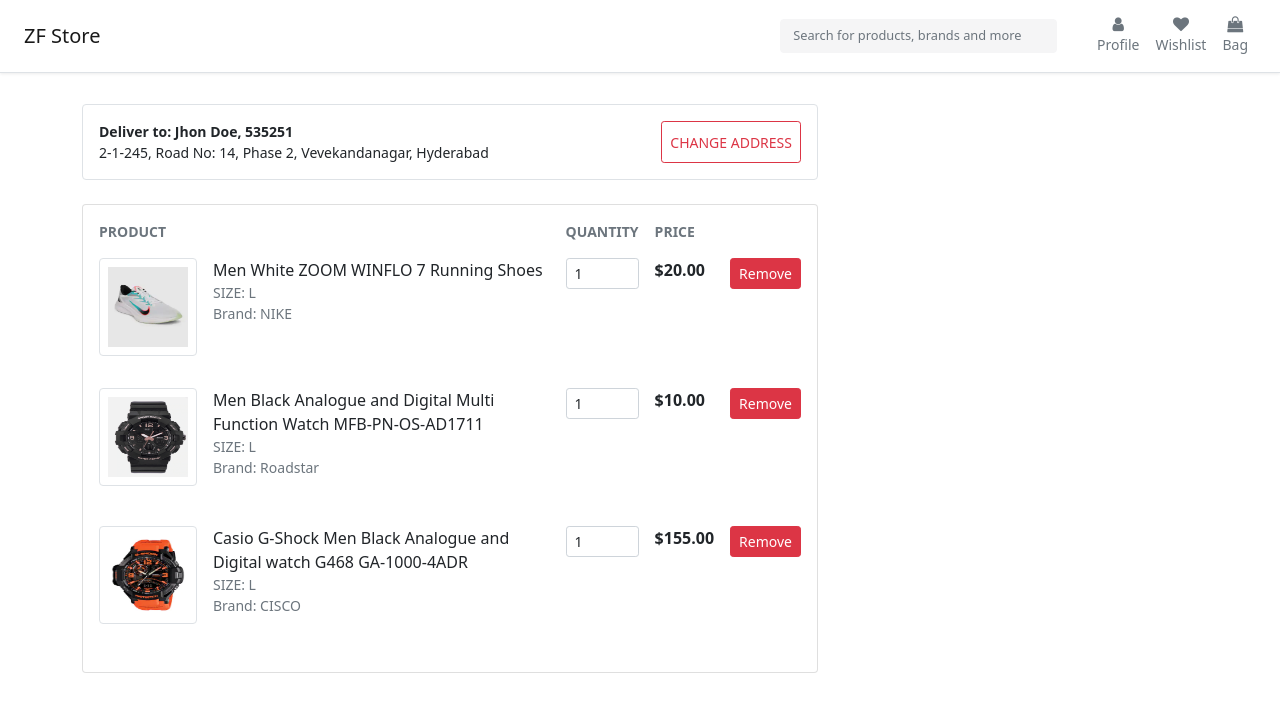
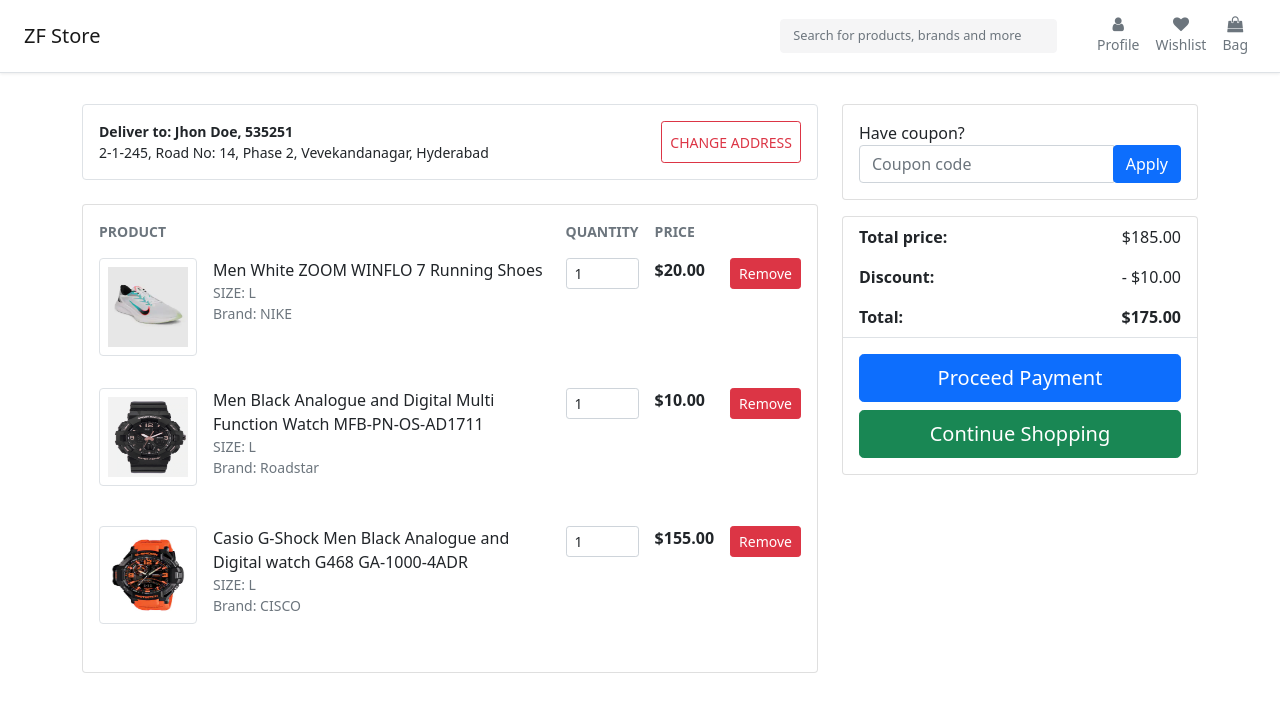
Before and after one commit to ramunaidubobbili/zf-store, a React (Create React App) app: page /cart in a window 1280 px wide. Shown: the top 712 px of the page. Built offline with nearby package versions, Linux system fonts and the light colour scheme.

Commit message:
Changes for cart

```diff
--- a/src/components/cart/cart.jsx
+++ b/src/components/cart/cart.jsx
@@ -130,7 +130,39 @@ class Cart extends React.Component {
                         </div>
                     </div>
                     <div className="col-sm-12 col-md-4">
-
+                        <div className="card mb-3">
+                            <div className="card-body">
+                                <form>
+                                    <div className="form-group"> <label>Have coupon?</label>
+                                        <div className="input-group"> <input type="text" className="form-control coupon" name="" placeholder="Coupon code" /> <span className="input-group-append"> <button className="btn btn-primary btn-apply coupon">Apply</button> </span> </div>
+                                    </div>
+                                </form>
+                            </div>
+                        </div>
+                        <div className="card">
+                            <div className="px-2">
+                                <table className="table table-borderless table-shopping-cart mb-0">
+                                    <tbody>
+                                        <tr>
+                                            <th>Total price:</th>
+                                            <td align="right">$185.00</td>
+                                        </tr>
+                                        <tr>
+                                            <th>Discount:</th>
+                                            <td align="right">- $10.00</td>
+                                        </tr>
+                                        <tr>
+                                        <th>Total:</th>
+                                        <td align="right"><strong>$175.00</strong></td>
+                                        </tr>
+                                    </tbody>
+                                </table>
+                            </div>
+                            <div className="d-grid gap-2 px-3 mb-3 pt-3 border-top">
+                                <button className="btn btn-primary btn-lg"> Proceed Payment</button>
+                                <button className="btn btn-success btn-lg"> Continue Shopping</button>
+                            </div>
+                        </div>
                     </div>
                 </div>
             </div>
--- a/src/custom.css
+++ b/src/custom.css
@@ -33,12 +33,6 @@
 .table-sec {
   padding: 1rem 2.6rem;
 }
-
-
-
-
-
-
 .img-sm {
     width: 80px;
     height: 80px
```
